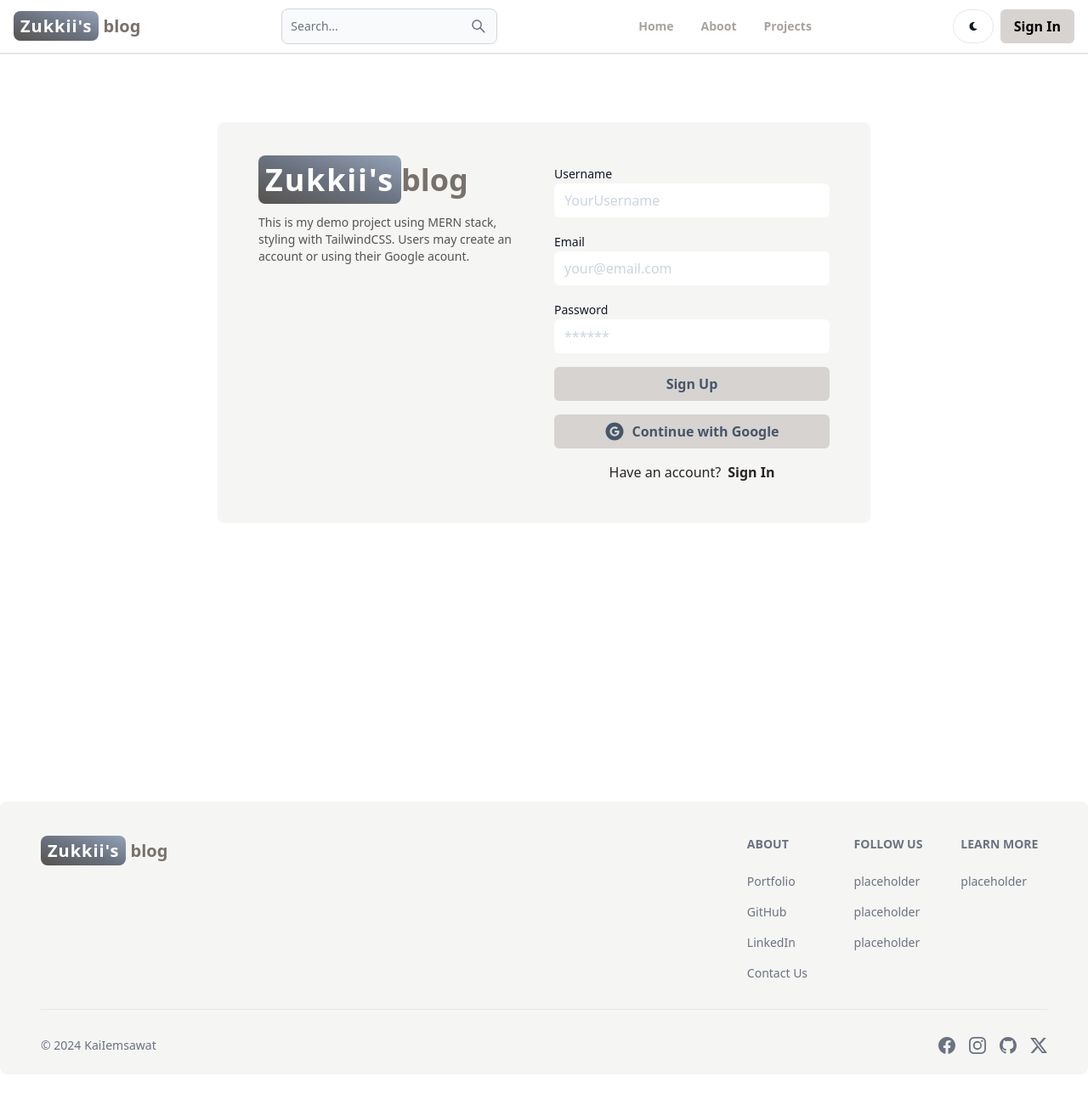
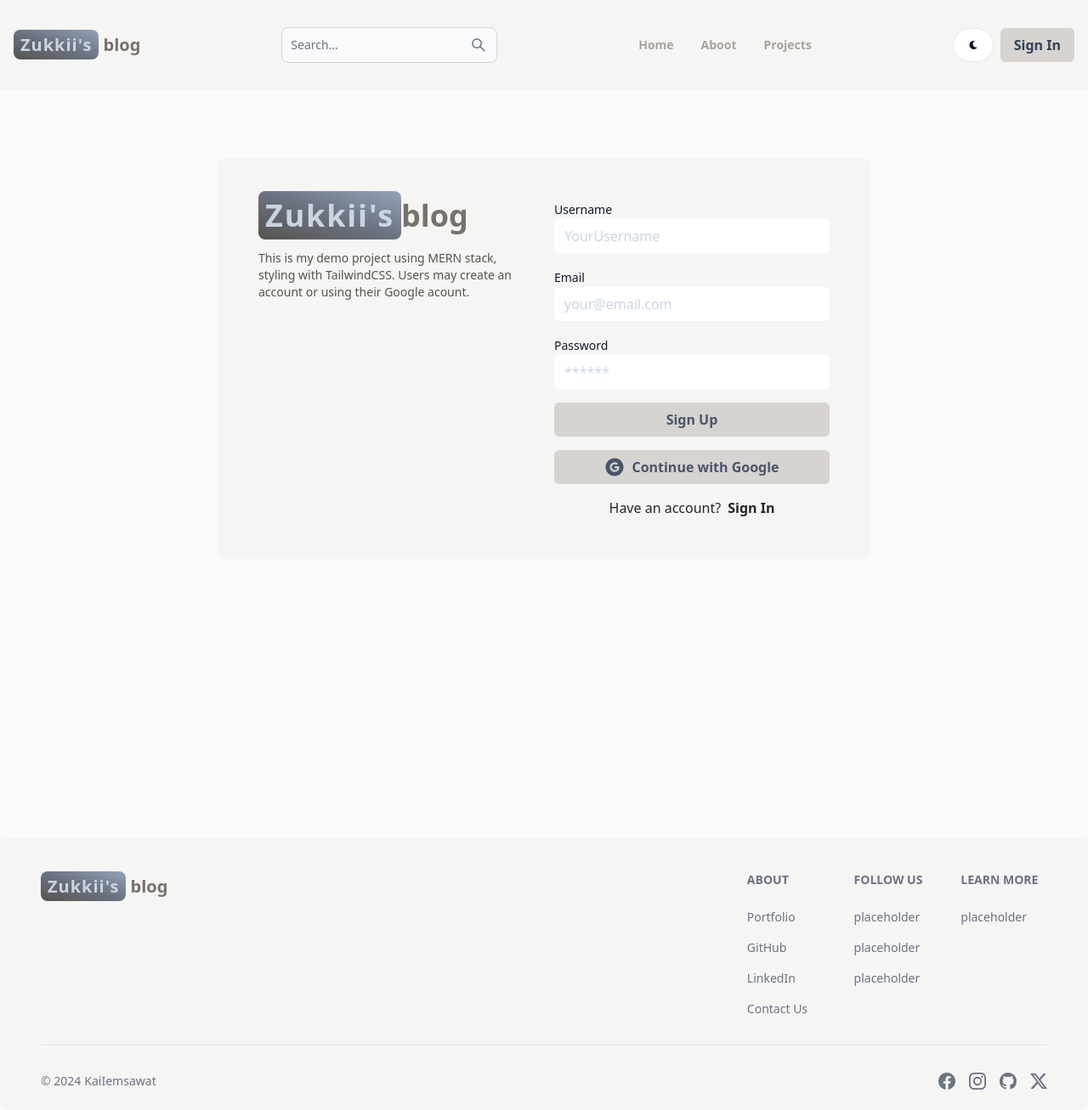
Before and after one commit to KaiIemsawat/blog-clone-101, a React (Vite) app in the folder client/: page /sign-up in a window 1280 px wide. Shown: the whole page at 85% size. Before the commit the page ends 1265 px from the top, so only its background shows below. Built offline with nearby package versions, Linux system fonts and the light colour scheme; no server answers.

Commit message:
dark/light mode

```diff
--- a/client/src/components/FooterComponent.jsx
+++ b/client/src/components/FooterComponent.jsx
@@ -4,15 +4,18 @@ import { BsFacebook, BsInstagram, BsGithub, BsTwitterX } from "react-icons/bs";
 
 export default function FooterComponent() {
   return (
-    <Footer container className="bg-stone-100 px-12 shadow-none">
+    <Footer
+      container
+      className="bg-stone-100 px-12 shadow-none dark:bg-stone-800"
+    >
       <div className="mx-auto w-full max-w-7xl">
         <div className="justify-between sm:flex md:grid-cols-1">
           <div className="mt-5">
             <Link
               to="/"
-              className="self-center whitespace-nowrap text-sm font-semibold sm:text-xl dark:text-[#eaeae]"
+              className="self-center whitespace-nowrap text-sm font-semibold dark:text-[#eaeae] sm:text-xl"
             >
-              <span className="rounded-lg bg-gradient-to-tr from-stone-600 via-gray-500 to-slate-400 px-2 py-1 tracking-wider text-white">
+              <span className="rounded-lg bg-gradient-to-tr from-stone-600 via-gray-500 to-slate-400 px-2 py-1 tracking-wider text-slate-300">
                 Zukkii's
               </span>{" "}
               <span className="text-stone-500">blog</span>
@@ -21,9 +24,10 @@ export default function FooterComponent() {
 
           <div className="grid grid-cols-2 gap-3 sm:mt-4 sm:grid-cols-3 sm:gap-6">
             <div className="my-6 sm:my-0">
-              <Footer.Title title="About" />
+              <Footer.Title className="dark:text-stone-300" title="About" />
               <Footer.LinkGroup col>
                 <Footer.Link
+                  className="dark:text-stone-400"
                   href="https://www.kai-portfolio.tech/"
                   target="_blank"
                   rel="noopener noreferrer"
@@ -31,6 +35,7 @@ export default function FooterComponent() {
                   Portfolio
                 </Footer.Link>
                 <Footer.Link
+                  className="dark:text-stone-400"
                   href="https://www.github.com/KaiIemsawat"
                   target="_blank"
                   rel="noopener noreferrer"
@@ -38,6 +43,7 @@ export default function FooterComponent() {
                   GitHub
                 </Footer.Link>
                 <Footer.Link
+                  className="dark:text-stone-400"
                   href="https://www.linkedin.com/in/kaiiemsawat/"
                   target="_blank"
                   rel="noopener noreferrer"
@@ -45,6 +51,7 @@ export default function FooterComponent() {
                   LinkedIn
                 </Footer.Link>
                 <Footer.Link
+                  className="dark:text-stone-400"
                   href="#"
                   target="_blank"
                   rel="noopener noreferrer"
@@ -58,23 +65,46 @@ export default function FooterComponent() {
               </Footer.LinkGroup>
             </div>
             <div className="my-6 sm:my-0">
-              <Footer.Title title="Follow Us" />
+              <Footer.Title className="dark:text-stone-300" title="Follow Us" />
               <Footer.LinkGroup col>
-                <Footer.Link href="#" target="_blank" rel="noopener noreferrer">
+                <Footer.Link
+                  className="dark:text-stone-400"
+                  href="#"
+                  target="_blank"
+                  rel="noopener noreferrer"
+                >
                   placeholder
                 </Footer.Link>
-                <Footer.Link href="#" target="_blank" rel="noopener noreferrer">
+                <Footer.Link
+                  className="dark:text-stone-400"
+                  href="#"
+                  target="_blank"
+                  rel="noopener noreferrer"
+                >
                   placeholder
                 </Footer.Link>
-                <Footer.Link href="#" target="_blank" rel="noopener noreferrer">
+                <Footer.Link
+                  className="dark:text-stone-400"
+                  href="#"
+                  target="_blank"
+                  rel="noopener noreferrer"
+                >
                   placeholder
                 </Footer.Link>
               </Footer.LinkGroup>
             </div>
             <div className="my-6 sm:my-0">
-              <Footer.Title title="Learn more" />
+              <Footer.Title
+                className="dark:text-stone-300"
+                title="Learn more"
+              />
               <Footer.LinkGroup col>
-                <Footer.Link href="#" target="_blank" rel="noopener noreferrer">
+                <Footer.Link
+                  className="dark:text-stone-400"
+                  href="#"
+                  target="_blank"
+                  rel="noopener noreferrer"
+                >
                   placeholder
                 </Footer.Link>
               </Footer.LinkGroup>
--- a/client/src/components/Header.jsx
+++ b/client/src/components/Header.jsx
@@ -1,20 +1,24 @@
 import { Avatar, Button, Dropdown, Navbar, TextInput } from "flowbite-react";
 import { Link, useLocation } from "react-router-dom";
 import { AiOutlineSearch } from "react-icons/ai";
-import { FaMoon } from "react-icons/fa";
-import { useSelector } from "react-redux";
+import { FaMoon, FaSun } from "react-icons/fa";
+import { useDispatch, useSelector } from "react-redux";
+
+import { toggleTheme } from "../redux/theme/themeSlice";
 
 const Header = () => {
   const path = useLocation().pathname;
   const { currentUser } = useSelector((state) => state.user);
+  const { theme } = useSelector((state) => state.theme);
+  const dispatch = useDispatch();
 
   return (
-    <Navbar className="border-b-2">
+    <Navbar className="border-stone-200 bg-stone-100 dark:bg-stone-800 sm:py-8">
       <Link
         to="/"
-        className="self-center whitespace-nowrap text-sm font-semibold sm:text-xl dark:text-[#eaeae]"
+        className="self-center whitespace-nowrap text-sm font-semibold dark:text-[#eaeae] sm:text-xl"
       >
-        <span className="rounded-lg bg-gradient-to-tr from-stone-600 via-gray-500 to-slate-400 px-2 py-1 tracking-wider text-white">
+        <span className="rounded-lg bg-gradient-to-tr from-stone-600 via-gray-500 to-slate-400 px-2 py-1 tracking-wider text-slate-300">
           Zukkii's
         </span>{" "}
         <span className="text-stone-500">blog</span>
@@ -31,8 +35,13 @@ const Header = () => {
         <AiOutlineSearch />
       </Button>
       <div className="flex gap-2 md:order-2">
-        <Button className="hidden h-10 w-12 sm:inline" color="gray" pill>
-          <FaMoon />
+        <Button
+          className="hidden h-10 w-12 sm:inline"
+          color="gray"
+          pill
+          onClick={() => dispatch(toggleTheme())}
+        >
+          {theme === "light" ? <FaMoon /> : <FaSun />}
         </Button>
 
         {currentUser ? (
@@ -73,20 +82,6 @@ const Header = () => {
             </button>
           </Link>
         )}
-
-        {/* {path === "/sign-in" ? (
-          <Link to="/sign-up">
-            <button className="rounded-md bg-stone-300 px-4 py-2 duration-300 hover:bg-stone-600 hover:text-slate-200 hover:underline">
-              <span className="font-semibold">Sign Up</span>
-            </button>
-          </Link>
-        ) : (
-          <Link to="/sign-in">
-            <button className="rounded-md bg-stone-300 px-4 py-2 duration-300 hover:bg-stone-600 hover:text-slate-200 hover:underline">
-              <span className="font-semibold">Sign In</span>
-            </button>
-          </Link>
-        )} */}
 
         <Navbar.Toggle />
       </div>
--- /dev/null
+++ b/client/src/components/ThemeProvider.jsx
@@ -0,0 +1,13 @@
+import { useSelector } from "react-redux";
+
+export const ThemeProvider = ({ children }) => {
+  const { theme } = useSelector((state) => state.theme);
+
+  return (
+    <div className={theme}>
+      <div className="min-h-screen bg-stone-50 text-slate-700 dark:bg-stone-900 dark:text-slate-300">
+        {children}
+      </div>
+    </div>
+  );
+};
--- a/client/src/main.jsx
+++ b/client/src/main.jsx
@@ -6,11 +6,14 @@ import App from "./App.jsx";
 import "./index.css";
 import { store, persistor } from "./redux/store.js";
 import { Provider } from "react-redux";
+import { ThemeProvider } from "./components/ThemeProvider.jsx";
 
 createRoot(document.getElementById("root")).render(
   <PersistGate persistor={persistor}>
     <Provider store={store}>
-      <App />
+      <ThemeProvider>
+        <App />
+      </ThemeProvider>
     </Provider>
   </PersistGate>,
 );
--- a/client/src/pages/SignIn.jsx
+++ b/client/src/pages/SignIn.jsx
@@ -53,19 +53,19 @@ export default function SignIn() {
   };
   return (
     <div className="mt-20 min-h-screen">
-      <div className="mx-auto flex max-w-3xl flex-col gap-6 rounded-lg bg-stone-100 p-12 md:flex-row dark:bg-stone-800">
+      <div className="mx-auto flex max-w-3xl flex-col gap-6 rounded-lg bg-stone-100 p-12 dark:bg-stone-800 md:flex-row">
         {/* LEFT */}
         <div className="flex-1">
           <Link
             to="/"
             className="self-center text-4xl font-semibold dark:text-[#eaeae]"
           >
-            <span className="rounded-lg bg-gradient-to-tr from-stone-600 via-gray-500 to-slate-400 px-2 py-1 tracking-wider text-white">
+            <span className="rounded-lg bg-gradient-to-tr from-stone-600 via-gray-500 to-slate-400 px-2 py-1 tracking-wider text-slate-300">
               Zukkii's
             </span>
             <span className="text-stone-500">blog</span>
           </Link>
-          <p className="mt-5 text-sm font-light text-stone-600 dark:text-stone-100">
+          <p className="mt-5 text-sm font-light text-stone-600 dark:text-stone-400">
             This is my demo project using MERN stack, styling with TailwindCSS.
             Users may create an account or using their Google acount.
           </p>
@@ -74,7 +74,7 @@ export default function SignIn() {
         <div className="flex-1">
           <form className="mb-4 flex flex-col gap-4" onSubmit={handleSubmit}>
             <div>
-              <Label value="Email" />
+              <Label className="dark:text-slate-300" value="Email" />
               <input
                 type="email"
                 placeholder="your@email.com"
@@ -84,7 +84,7 @@ export default function SignIn() {
               />
             </div>
             <div>
-              <Label value="Password" />
+              <Label className="dark:text-slate-300" value="Password" />
               <input
                 type="password"
                 placeholder="******"
@@ -109,9 +109,12 @@ export default function SignIn() {
             </button>
           </form>
           <OAuth />
-          <div className="mt-4 flex justify-center gap-2 font-light text-stone-800">
+          <div className="mt-4 flex justify-center gap-2 font-light text-stone-800 dark:text-stone-400">
             <span>Need an account? </span>
-            <Link to="/sign-up" className="font-semibold hover:underline">
+            <Link
+              to="/sign-up"
+              className="font-semibold hover:underline dark:text-stone-300"
+            >
               Sign Up
             </Link>
           </div>
--- a/client/src/pages/SignUp.jsx
+++ b/client/src/pages/SignUp.jsx
@@ -61,28 +61,28 @@ export default function SignUp() {
   };
   return (
     <div className="mt-20 min-h-screen">
-      <div className="mx-auto flex max-w-3xl flex-col gap-6 rounded-lg bg-stone-100 p-12 md:flex-row dark:bg-stone-800">
+      <div className="mx-auto flex max-w-3xl flex-col gap-6 rounded-lg bg-stone-100 p-12 dark:bg-stone-800 md:flex-row">
         {/* LEFT */}
         <div className="flex-1">
           <Link
             to="/"
             className="self-center text-4xl font-semibold dark:text-[#eaeae]"
           >
-            <span className="rounded-lg bg-gradient-to-tr from-stone-600 via-gray-500 to-slate-400 px-2 py-1 tracking-wider text-white">
+            <span className="rounded-lg bg-gradient-to-tr from-stone-600 via-gray-500 to-slate-400 px-2 py-1 tracking-wider text-slate-300">
               Zukkii's
             </span>
             <span className="text-stone-500">blog</span>
           </Link>
-          <p className="mt-5 text-sm font-light text-stone-600 dark:text-stone-100">
+          <p className="mt-5 text-sm font-light text-stone-600 dark:text-stone-400">
             This is my demo project using MERN stack, styling with TailwindCSS.
             Users may create an account or using their Google acount.
           </p>
         </div>
         {/* RIGHT */}
         <div className="flex-1">
-          <form className="flex flex-col gap-4" onSubmit={handleSubmit}>
+          <form className="mb-4 flex flex-col gap-4" onSubmit={handleSubmit}>
             <div>
-              <Label value="Username" />
+              <Label className="dark:text-slate-300" value="Username" />
               <input
                 type="text"
                 placeholder="YourUsername"
@@ -92,7 +92,7 @@ export default function SignUp() {
               />
             </div>
             <div>
-              <Label value="Email" />
+              <Label className="dark:text-slate-300" value="Email" />
               <input
                 type="email"
                 placeholder="your@email.com"
@@ -102,7 +102,7 @@ export default function SignUp() {
               />
             </div>
             <div>
-              <Label value="Password" />
+              <Label className="dark:text-slate-300" value="Password" />
               <input
                 type="password"
                 placeholder="******"
@@ -125,11 +125,14 @@ export default function SignUp() {
                 <span className="font-semibold">Sign Up</span>
               )}
             </button>
-            <OAuth />
           </form>
-          <div className="mt-4 flex justify-center gap-2 font-light text-stone-800">
+          <OAuth />
+          <div className="mt-4 flex justify-center gap-2 font-light text-stone-800 dark:text-stone-400">
             <span>Have an account? </span>
-            <Link to="/sign-in" className="font-semibold hover:underline">
+            <Link
+              to="/sign-in"
+              className="font-semibold hover:underline dark:text-stone-300"
+            >
               Sign In
             </Link>
           </div>
--- a/client/src/redux/store.js
+++ b/client/src/redux/store.js
@@ -2,10 +2,12 @@ import { configureStore, combineReducers } from "@reduxjs/toolkit";
 import { persistReducer, persistStore } from "redux-persist";
 
 import userReducer from "./user/userSlice";
+import themeReducer from "./theme/themeSlice";
 import storage from "redux-persist/lib/storage";
 
 const rootReducer = combineReducers({
   user: userReducer,
+  theme: themeReducer,
 });
 
 const persistConfig = {
--- /dev/null
+++ b/client/src/redux/theme/themeSlice.js
@@ -0,0 +1,19 @@
+import { createSlice } from "@reduxjs/toolkit";
+
+const initialState = {
+  theme: "light",
+};
+
+const themeSlice = createSlice({
+  name: "theme",
+  initialState,
+  reducers: {
+    toggleTheme: (state) => {
+      state.theme = state.theme === "light" ? "dark" : "light";
+    },
+  },
+});
+
+export const { toggleTheme } = themeSlice.actions;
+
+export default themeSlice.reducer;
```
